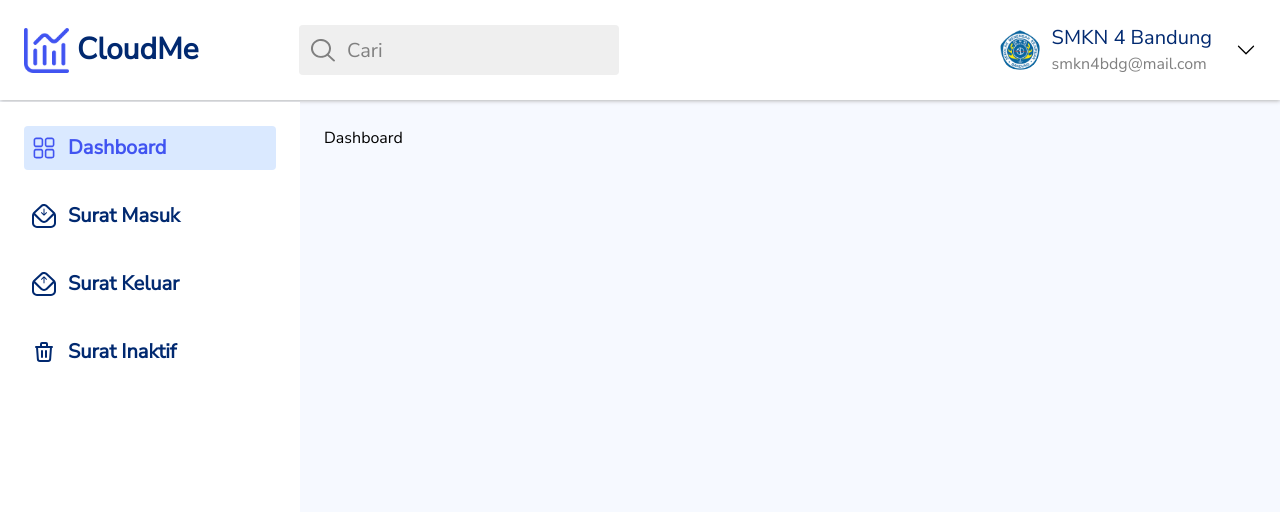
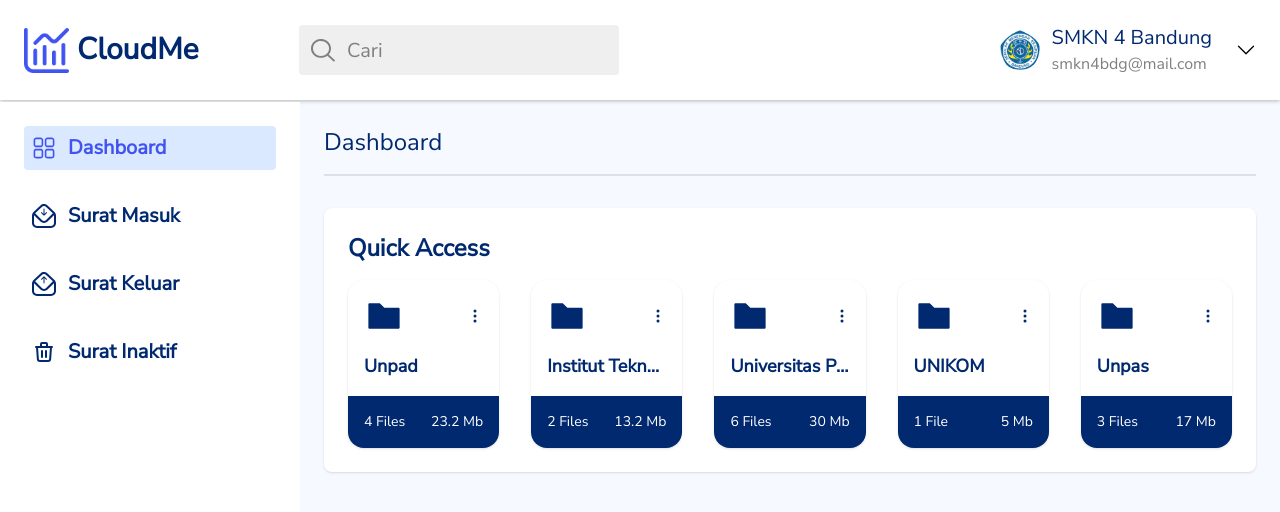
Before and after one commit to darrellrahan/cloudme, a Next.js app: page / in a window 1280 px wide. Shown: the top 512 px of the page. Built offline with nearby package versions, Linux system fonts and the light colour scheme.

Commit message:
did quick access

```diff
--- /dev/null
+++ b/app/components/Dashboard.tsx
@@ -0,0 +1,46 @@
+import React from "react";
+import { AiFillFolder } from "react-icons/ai";
+import { BsThreeDotsVertical } from "react-icons/bs";
+import { quickAccess } from "../dry";
+
+function Dashboard() {
+  return (
+    <section id="dashboard">
+      <h1 className="text-[#012970] text-2xl font-medium mb-4">Dashboard</h1>
+      <hr className="w-full border border-black border-opacity-10 mb-8" />
+      <div className="bg-white shadow rounded-lg p-6">
+        <h3 className="text-[#012970] text-2xl font-semibold mb-4">
+          Quick Access
+        </h3>
+        <div className="grid grid-cols-5 gap-8">
+          {quickAccess.map((data) => (
+            <div key={data.folderName}>
+              <div className="rounded-t-2xl bg-white shadow p-4">
+                <div className="flex justify-between items-center mb-4">
+                  <AiFillFolder color="#012970" fontSize="2.5rem" />
+                  <button>
+                    <BsThreeDotsVertical color="#012970" />
+                  </button>
+                </div>
+                <p
+                  className="text-[#012970] font-semibold text-lg truncate"
+                  title={data.folderName}
+                >
+                  {data.folderName}
+                </p>
+              </div>
+              <div className="rounded-b-2xl bg-[#012970] shadow p-4 flex justify-between text-white text-sm">
+                <p>
+                  {data.numOfFiles} File{data.numOfFiles !== 1 && "s"}
+                </p>
+                <p>{data.size} Mb</p>
+              </div>
+            </div>
+          ))}
+        </div>
+      </div>
+    </section>
+  );
+}
+
+export default Dashboard;
--- a/app/dry.ts
+++ b/app/dry.ts
@@ -42,3 +42,31 @@
     url: "/inactive",
   },
 ];
+
+export const quickAccess = [
+  {
+    folderName: "Unpad",
+    numOfFiles: 4,
+    size: 23.2,
+  },
+  {
+    folderName: "Institut Teknologi Bandung",
+    numOfFiles: 2,
+    size: 13.2,
+  },
+  {
+    folderName: "Universitas Pendidikan Indonesia",
+    numOfFiles: 6,
+    size: 30,
+  },
+  {
+    folderName: "UNIKOM",
+    numOfFiles: 1,
+    size: 5,
+  },
+  {
+    folderName: "Unpas",
+    numOfFiles: 3,
+    size: 17,
+  },
+];
--- a/app/page.tsx
+++ b/app/page.tsx
@@ -1,9 +1,10 @@
+import Dashboard from "./components/Dashboard";
 import MainLayout from "./components/MainLayout";
 
 export default function Home() {
   return (
     <MainLayout>
-      <h1>Dashboard</h1>
+      <Dashboard />
     </MainLayout>
   );
 }
```
Also changed, not shown: public/suratkeluar.svg (deleted), public/suratmasuk.svg (deleted).
